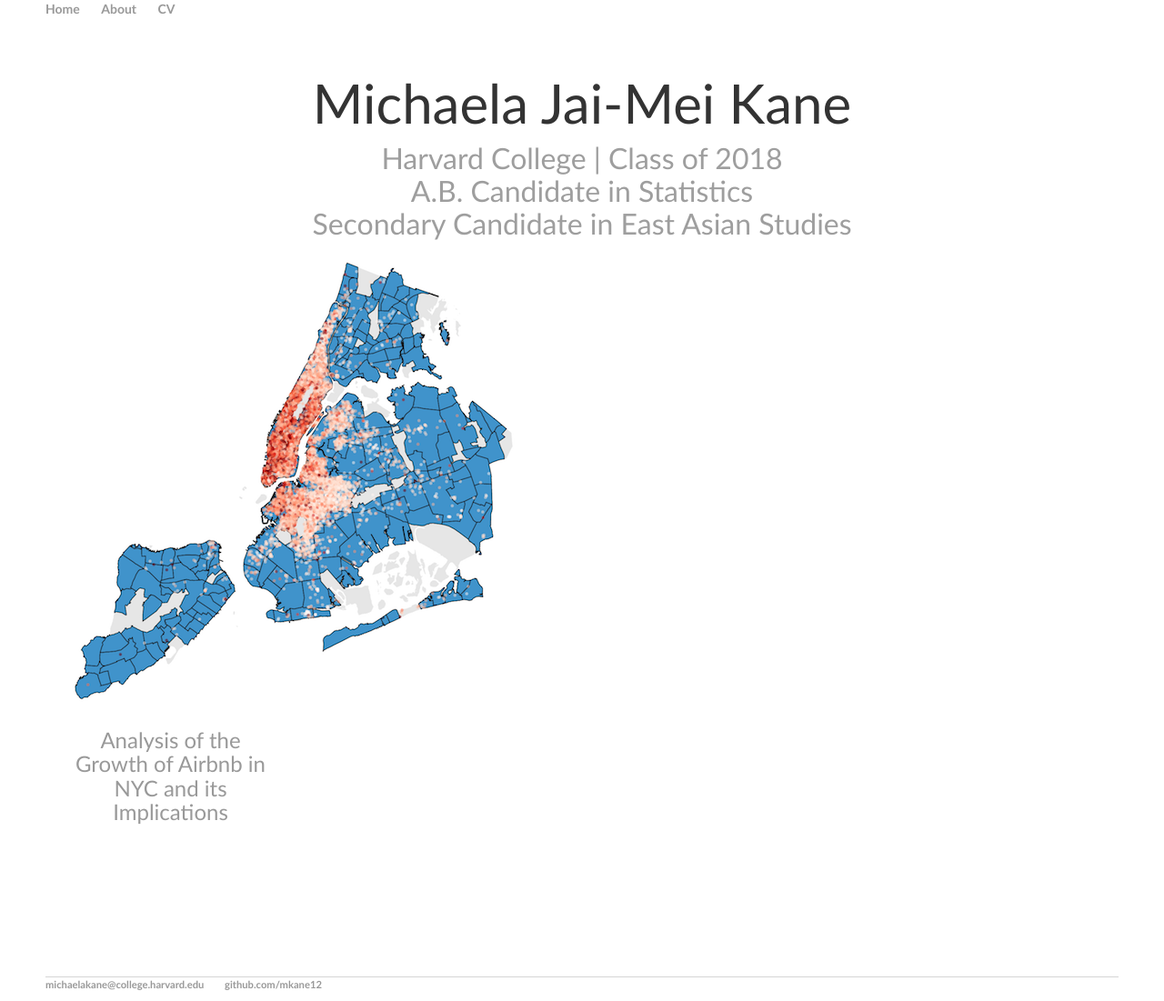
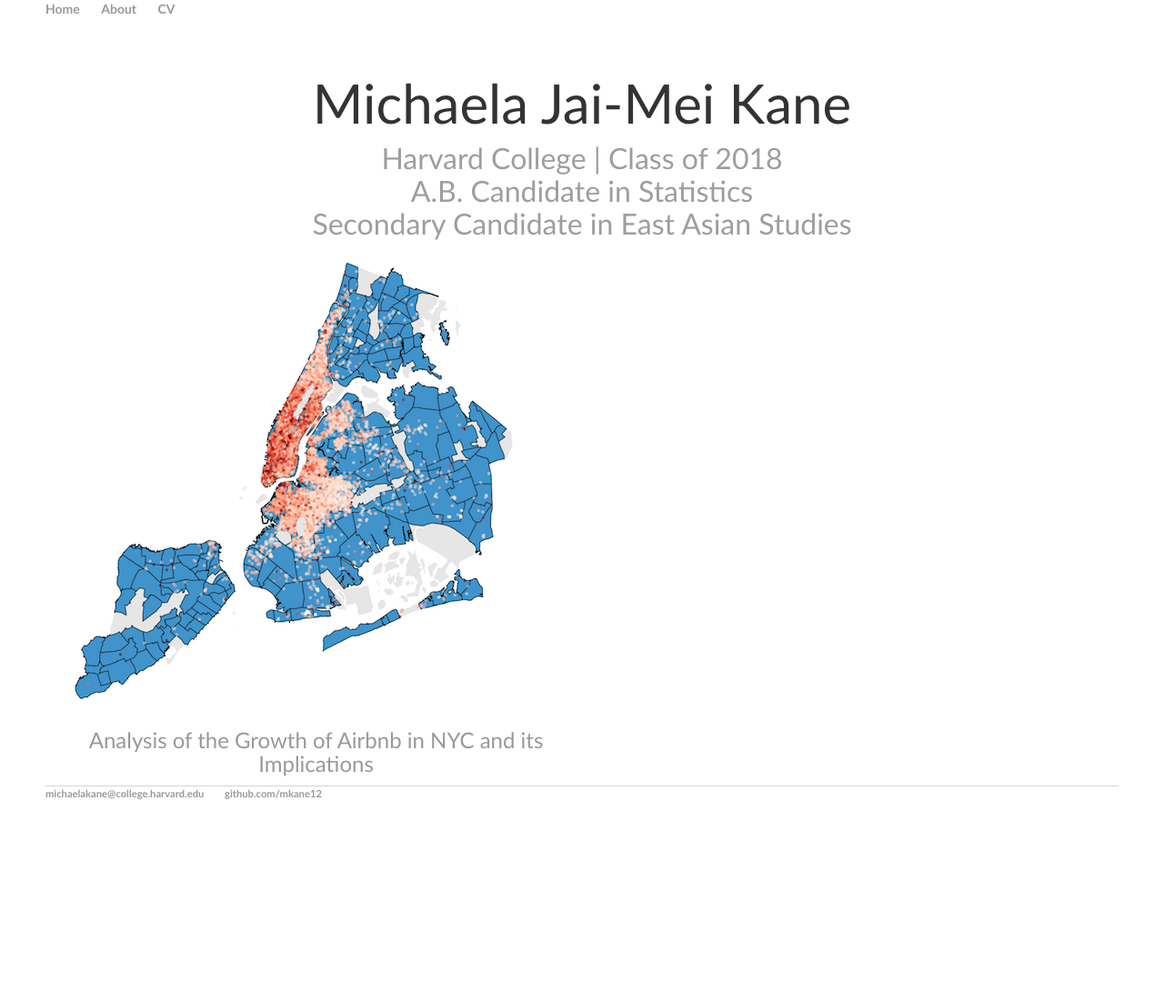
Before and after one commit to mkane12/mkane12.github.io, a Jekyll site: the page built from index.html, in a window 1280 px wide. Shown: the whole page at 91% size. Built offline with Jekyll 4.4.1, drawn with Linux system fonts in a browser that asks for light colours; after the commit the page ends 900 px from its top, so only the background shows below that.

Commit message:
Update main.css

```diff
--- a/css/main.css
+++ b/css/main.css
@@ -52,8 +52,3 @@ ul.posts {
 ul.posts li {
     list-style: none;
 }
-
-.site {
-    width: 500px;
-    height: 800px;
-}
```
